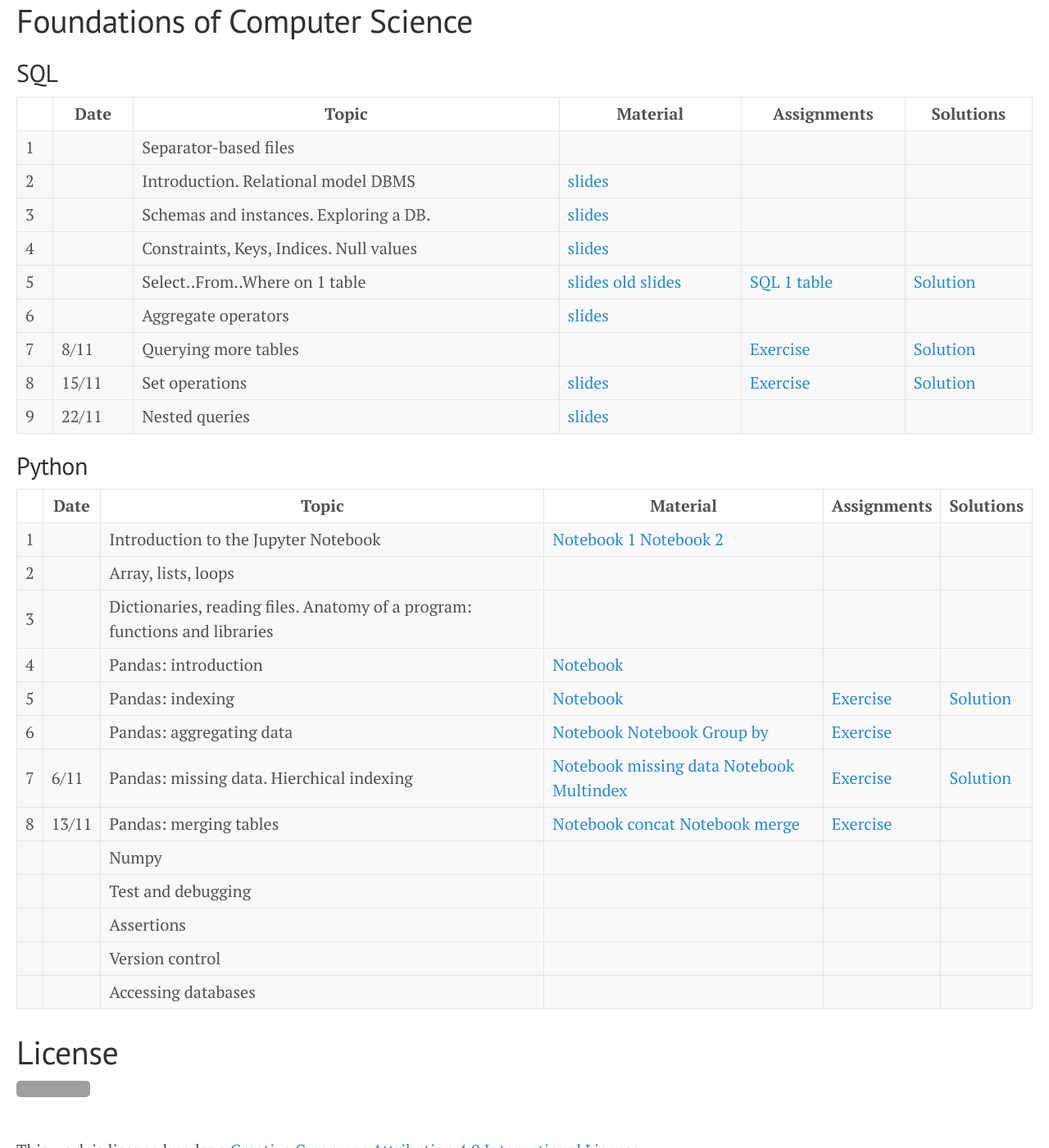
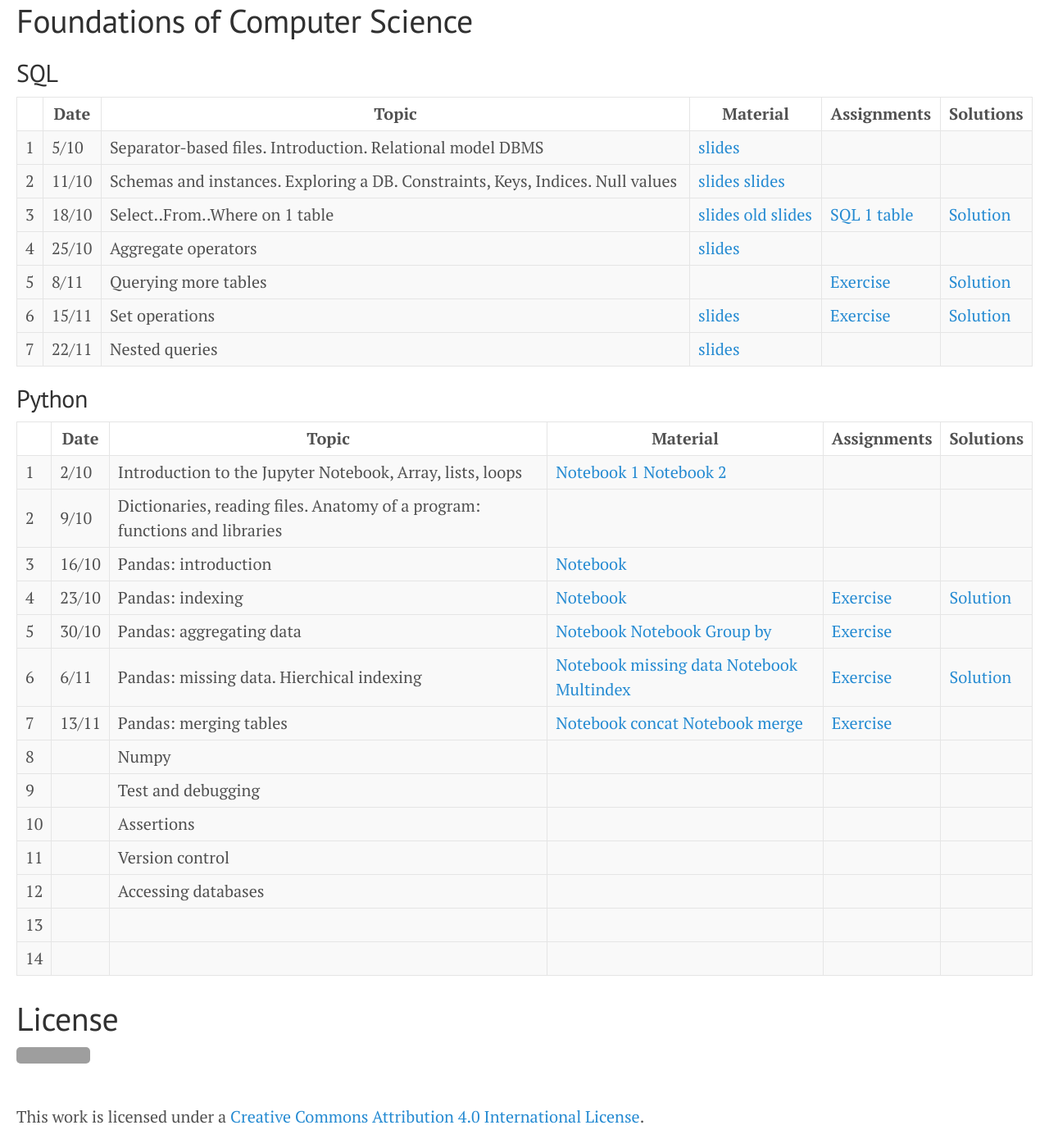
Before and after one commit to gdv/foundationsCS, a Jekyll site: the page built from docs/index.md, in a window 1280 px wide and 1400 px high. Shown: the whole window at 82% size. Built offline with Jekyll 4.4.1, drawn with Linux system fonts in a browser that asks for light colours; grey boxes are pictures that could not be loaded.

Commit message:
schedule

```diff
--- a/docs/index.md
+++ b/docs/index.md
@@ -8,23 +8,19 @@ title: Foundations of Computer Science
 
 |     |  Date | Topic                                  | Material   |  Assignments  | Solutions |
 | --- | ----- | -------------------------------------- | ---------- | ------------- | --------- |
-| 1   |       |Separator-based files                   |            |               |           |
+| 1   | 5/10  |Separator-based files. Introduction. Relational model DBMS     |[slides](http://elearning.unimib.it/mod/url/view.php?id=187158) | | |
 | --- | ----- | -------------------------------------- | ---------- | ------------- | --------- |
-| 2   |       |Introduction. Relational model DBMS     |[slides](http://elearning.unimib.it/mod/url/view.php?id=187158) | | |
+| 2   | 11/10 |Schemas and instances. Exploring a DB. Constraints, Keys, Indices. Null values |[slides](http://elearning.unimib.it/mod/resource/view.php?id=187159) [slides](http://elearning.unimib.it/mod/resource/view.php?id=187161)  |  |     |
 | --- | ----- | -------------------------------------- | ---------- | ------------- | --------- |
-| 3   |       |Schemas and instances. Exploring a DB.  |[slides](http://elearning.unimib.it/mod/resource/view.php?id=187159)   |  |     |
+| 3   | 18/10  |Select..From..Where on 1 table          |[slides](http://elearning.unimib.it/mod/resource/view.php?id=183043) [old slides](http://elearning.unimib.it/mod/resource/view.php?id=187162)            |[SQL 1 table](sql-01-sfw) |[Solution](https://github.com/gdv/foundationsCS/blob/master/sql-01-sfw.sql) |
 | --- | ----- | -------------------------------------- | ---------- | ------------- | --------- |
-| 4   |       |Constraints, Keys, Indices. Null values |[slides](http://elearning.unimib.it/mod/resource/view.php?id=187161) | | |
+| 4   | 25/10 |Aggregate operators                     |[slides](http://elearning.unimib.it/mod/resource/view.php?id=187166) | | |
 | --- | ----- | -------------------------------------- | ---------- | ------------- | --------- |
-| 5   |       |Select..From..Where on 1 table          |[slides](http://elearning.unimib.it/mod/resource/view.php?id=183043) [old slides](http://elearning.unimib.it/mod/resource/view.php?id=187162)            |[SQL 1 table](sql-01-sfw) |[Solution](https://github.com/gdv/foundationsCS/blob/master/sql-01-sfw.sql) |
+| 5   | 8/11  |Querying more tables                    |            | [Exercise](sql-03-join-1)  | [Solution](https://github.com/gdv/foundationsCS/blob/master/sql-03-join-1.sql)          |
 | --- | ----- | -------------------------------------- | ---------- | ------------- | --------- |
-| 6   |       |Aggregate operators                     |[slides](http://elearning.unimib.it/mod/resource/view.php?id=187166) | | |
+| 6   | 15/11 |Set operations                          |[slides](https://drive.google.com/file/d/1dsyUzA722h-dunnQgmyFA98lQp3gRa3V/view?usp=sharing)  | [Exercise](sql-04-join-2)  | [Solution](https://github.com/gdv/foundationsCS/blob/master/sql-04-join-2.sql)          |
 | --- | ----- | -------------------------------------- | ---------- | ------------- | --------- |
-| 7   | 8/11  |Querying more tables                    |            | [Exercise](sql-03-join-1)  | [Solution](https://github.com/gdv/foundationsCS/blob/master/sql-03-join-1.sql)          |
-| --- | ----- | -------------------------------------- | ---------- | ------------- | --------- |
-| 8   | 15/11 |Set operations                          |[slides](https://drive.google.com/file/d/1dsyUzA722h-dunnQgmyFA98lQp3gRa3V/view?usp=sharing)  | [Exercise](sql-04-join-2)  | [Solution](https://github.com/gdv/foundationsCS/blob/master/sql-04-join-2.sql)          |
-| --- | ----- | -------------------------------------- | ---------- | ------------- | --------- |
-| 9   | 22/11 |Nested queries                          |[slides](https://drive.google.com/file/d/1dsyUzA722h-dunnQgmyFA98lQp3gRa3V/view?usp=sharing) | | |
+| 7   | 22/11 |Nested queries                          |[slides](https://drive.google.com/file/d/1dsyUzA722h-dunnQgmyFA98lQp3gRa3V/view?usp=sharing) | | |
 | --- | ----- | -------------------------------------- | ---------- | ------------- | --------- |
 
 ## Python
@@ -32,31 +28,33 @@ title: Foundations of Computer Science
 
 |    |  Date | Topic                                  | Material   |  Assignments  | Solutions |
 | -- | ----- | -------------------------------------- | ---------- | ------------- | --------- |
-| 1  |       |Introduction to the Jupyter Notebook    | [Notebook 1](https://jakevdp.github.io/PythonDataScienceHandbook/01.00-ipython-beyond-normal-python.html) [Notebook 2](https://github.com/gdv/EngComp/blob/master/modules/1_offtheground/1_Interacting_with_Python.ipynb)           |               |           |
+| 1  | 2/10  |Introduction to the Jupyter Notebook, Array, lists, loops    | [Notebook 1](https://jakevdp.github.io/PythonDataScienceHandbook/01.00-ipython-beyond-normal-python.html) [Notebook 2](https://github.com/gdv/EngComp/blob/master/modules/1_offtheground/1_Interacting_with_Python.ipynb)           |               |           |
 | -- | ----- | -------------------------------------- | ---------- | ------------- | --------- |
-| 2  |       |Array, lists, loops                     | | | |
+| 2  | 9/10  |Dictionaries, reading files. Anatomy of a program: functions and libraries  |            |               |           |
 | -- | ----- | -------------------------------------- | ---------- | ------------- | --------- |
-| 3  |       |Dictionaries, reading files. Anatomy of a program: functions and libraries  |            |               |           |
+| 3  | 16/10 |Pandas: introduction                    | [Notebook](https://jakevdp.github.io/PythonDataScienceHandbook/03.01-introducing-pandas-objects.html)   |               |           |
 | -- | ----- | -------------------------------------- | ---------- | ------------- | --------- |
-| 4  |       |Pandas: introduction                    | [Notebook](https://jakevdp.github.io/PythonDataScienceHandbook/03.01-introducing-pandas-objects.html)   |               |           |
+| 4  | 23/10 |Pandas: indexing                        | [Notebook](http://elearning.unimib.it/mod/url/view.php?id=188292)   |[Exercise](http://elearning.unimib.it/mod/page/view.php?id=186786)  |[Solution](http://elearning.unimib.it/mod/resource/view.php?id=188299)|
 | -- | ----- | -------------------------------------- | ---------- | ------------- | --------- |
-| 5  |       |Pandas: indexing                        | [Notebook](http://elearning.unimib.it/mod/url/view.php?id=188292)   |[Exercise](http://elearning.unimib.it/mod/page/view.php?id=186786)  |[Solution](http://elearning.unimib.it/mod/resource/view.php?id=188299)|
+| 5  | 30/10      |Pandas: aggregating data                | [Notebook](http://elearning.unimib.it/mod/url/view.php?id=188294) [Notebook Group by](http://elearning.unimib.it/mod/url/view.php?id=188328)| [Exercise](http://elearning.unimib.it/mod/page/view.php?id=188293)||
 | -- | ----- | -------------------------------------- | ---------- | ------------- | --------- |
-| 6  |       |Pandas: aggregating data                | [Notebook](http://elearning.unimib.it/mod/url/view.php?id=188294) [Notebook Group by](http://elearning.unimib.it/mod/url/view.php?id=188328)| [Exercise](http://elearning.unimib.it/mod/page/view.php?id=188293)||
+| 6  | 6/11  |Pandas: missing data. Hierchical indexing        | [Notebook missing data](https://jakevdp.github.io/PythonDataScienceHandbook/03.04-missing-values.html) [Notebook Multindex](https://jakevdp.github.io/PythonDataScienceHandbook/03.05-hierarchical-indexing.html)| [Exercise](py-07-multindex)| [Solution](https://github.com/gdv/foundationsCS/blob/master/py-07-multindex.ipynb)          |
 | -- | ----- | -------------------------------------- | ---------- | ------------- | --------- |
-| 7  | 6/11  |Pandas: missing data. Hierchical indexing        | [Notebook missing data](https://jakevdp.github.io/PythonDataScienceHandbook/03.04-missing-values.html) [Notebook Multindex](https://jakevdp.github.io/PythonDataScienceHandbook/03.05-hierarchical-indexing.html)| [Exercise](py-07-multindex)| [Solution](https://github.com/gdv/foundationsCS/blob/master/py-07-multindex.ipynb)          |
+| 7  | 13/11 |Pandas: merging tables                  | [Notebook concat](https://jakevdp.github.io/PythonDataScienceHandbook/03.06-concat-and-append.html) [Notebook merge](https://jakevdp.github.io/PythonDataScienceHandbook/03.07-merge-and-join.html)  | [Exercise](py-08-merging)  |           |
 | -- | ----- | -------------------------------------- | ---------- | ------------- | --------- |
-| 8  | 13/11 |Pandas: merging tables                  | [Notebook concat](https://jakevdp.github.io/PythonDataScienceHandbook/03.06-concat-and-append.html) [Notebook merge](https://jakevdp.github.io/PythonDataScienceHandbook/03.07-merge-and-join.html)  | [Exercise](py-08-merging)  |           |
+| 8  |       |Numpy                     | | | |
 | -- | ----- | -------------------------------------- | ---------- | ------------- | --------- |
-|   |       |Numpy                     | | | |
+| 9  |       |Test and debugging                     | | | |
 | -- | ----- | -------------------------------------- | ---------- | ------------- | --------- |
-|   |       |Test and debugging                     | | | |
+| 10 |       |Assertions                     | | | |
 | -- | ----- | -------------------------------------- | ---------- | ------------- | --------- |
-|   |       |Assertions                     | | | |
+| 11 |       |Version control                     | | | |
 | -- | ----- | -------------------------------------- | ---------- | ------------- | --------- |
-|   |       |Version control                     | | | |
+| 12 |       |Accessing databases                     | | | |
 | -- | ----- | -------------------------------------- | ---------- | ------------- | --------- |
-|   |       |Accessing databases                     | | | |
+| 13 |       |                     | | | |
+| -- | ----- | -------------------------------------- | ---------- | ------------- | --------- |
+| 14 |       |                     | | | |
 | -- | ----- | -------------------------------------- | ---------- | ------------- | --------- |
 
 
```
